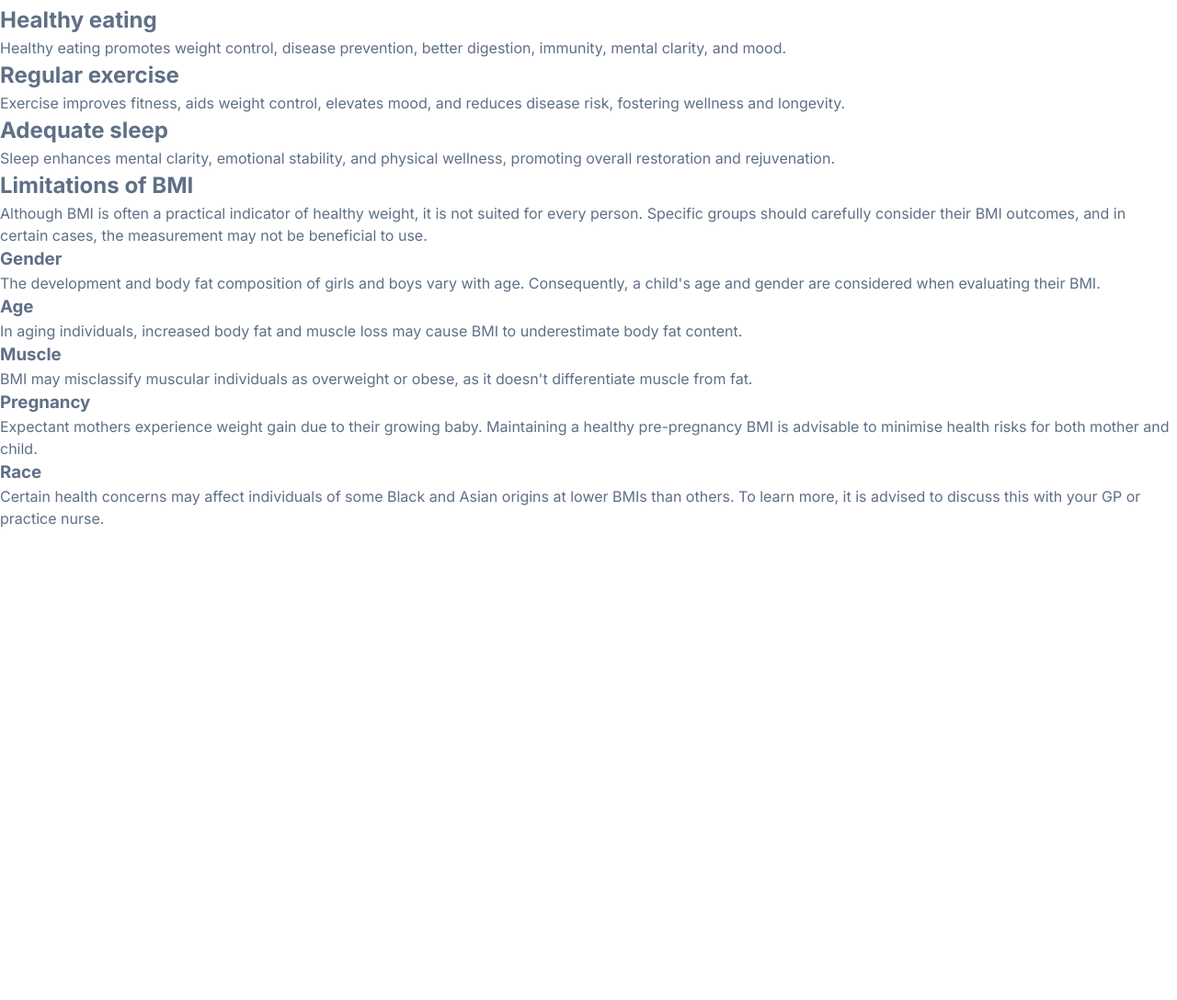
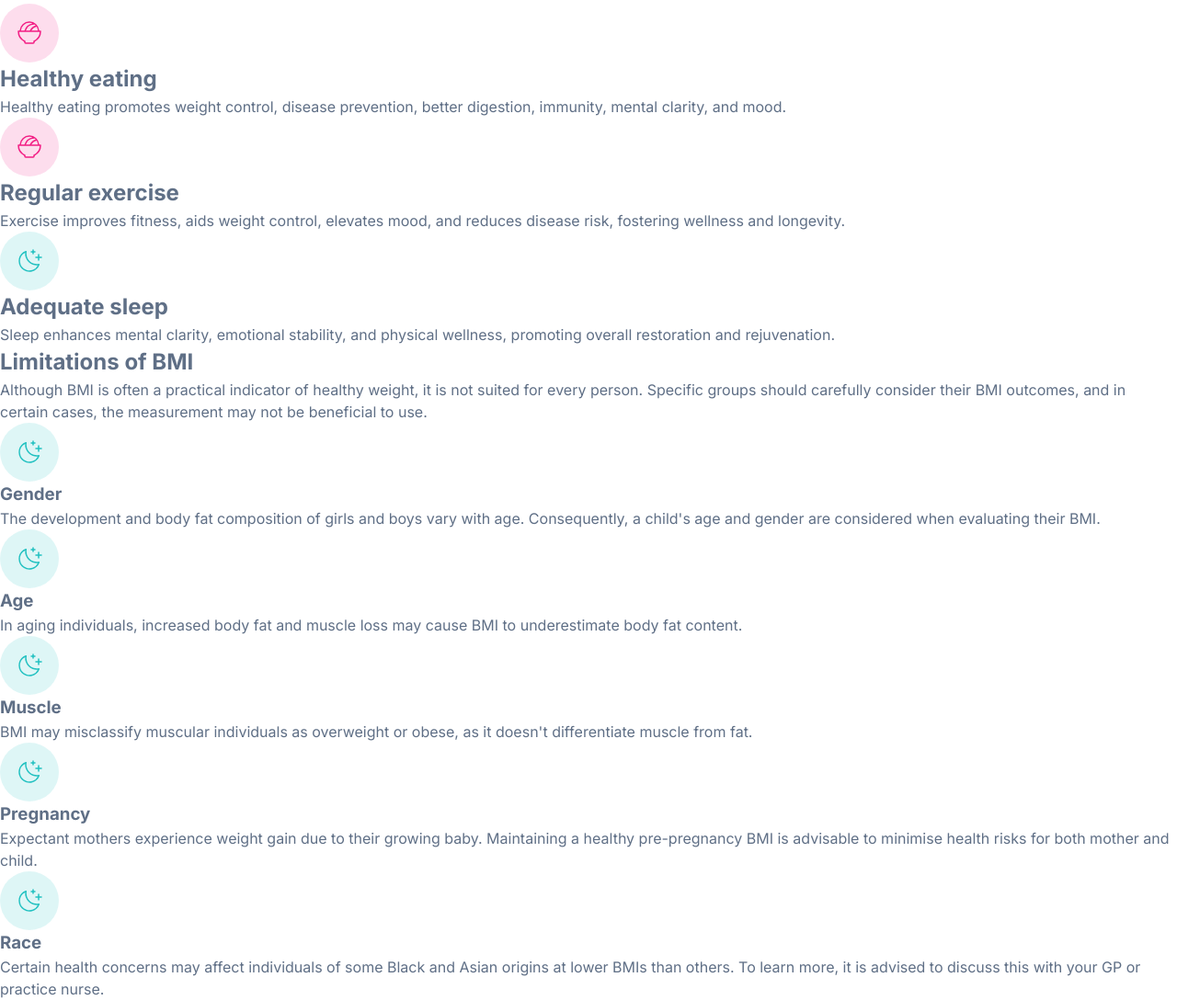
Before and after one commit to humarroquin/bmi-calculator, a plain HTML site: page index.html in a window 1280 px wide. Shown: the part 1437-2525 px from the top of the page at 92% size. Before the commit the page ends 2013 px from the top, so only its background shows below. Drawn offline with Linux system fonts and the light colour scheme; the site is published under a folder, as on GitHub Pages, so addresses that start at the root find nothing.

Commit message:
fixed the paths to the images

```diff
--- a/index.html
+++ b/index.html
@@ -90,7 +90,7 @@
         <!-- image section -->
         <figure>
           <img
-            src="/assets/images/image-man-eating.webp"
+            src="./assets/images/image-man-eating.webp"
             alt="Man eating with chopsticks"
             width="564"
             height="533"
@@ -115,7 +115,7 @@
         <div class="section-wrapper">
           <!-- habit 1 -->
           <div class="habit">
-            <img src="/assets/images/icon-eating.svg" alt="" />
+            <img src="./assets/images/icon-eating.svg" alt="" />
             <h2>Healthy eating</h2>
             <p>
               Healthy eating promotes weight control, disease prevention, better
@@ -124,7 +124,7 @@
           </div>
           <!-- habit 2 -->
           <div class="habit">
-            <img src="/assets/images/icon-eating.svg" alt="" />
+            <img src="./assets/images/icon-eating.svg" alt="" />
             <h2>Regular exercise</h2>
             <p>
               Exercise improves fitness, aids weight control, elevates mood, and
@@ -133,7 +133,7 @@
           </div>
           <!-- habit 3 -->
           <div class="habit">
-            <img src="/assets/images/icon-sleep.svg" alt="" />
+            <img src="./assets/images/icon-sleep.svg" alt="" />
             <h2>Adequate sleep</h2>
             <p>
               Sleep enhances mental clarity, emotional stability, and physical
@@ -157,7 +157,7 @@
           <!-- card 1 -->
           <div class="item-wrapper">
             <span class="card-header">
-              <img src="/assets/images/icon-sleep.svg" alt="" />
+              <img src="./assets/images/icon-sleep.svg" alt="" />
               <h3>Gender</h3>
             </span>
             <p>
@@ -169,7 +169,7 @@
           <!-- card 2 -->
           <div class="item-wrapper">
             <span class="card-header">
-              <img src="/assets/images/icon-sleep.svg" alt="" />
+              <img src="./assets/images/icon-sleep.svg" alt="" />
               <h3>Age</h3>
             </span>
             <p>
@@ -180,7 +180,7 @@
           <!-- card 3 -->
           <div class="item-wrapper">
             <span class="card-header">
-              <img src="/assets/images/icon-sleep.svg" alt="" />
+              <img src="./assets/images/icon-sleep.svg" alt="" />
               <h3>Muscle</h3>
             </span>
             <p>
@@ -191,7 +191,7 @@
           <!-- card 4 -->
           <div class="item-wrapper">
             <span class="card-header">
-              <img src="/assets/images/icon-sleep.svg" alt="" />
+              <img src="./assets/images/icon-sleep.svg" alt="" />
               <h3>Pregnancy</h3>
             </span>
             <p>
@@ -203,7 +203,7 @@
           <!-- card 5 -->
           <div class="item-wrapper">
             <span class="card-header">
-              <img src="/assets/images/icon-sleep.svg" alt="" />
+              <img src="./assets/images/icon-sleep.svg" alt="" />
               <h3>Race</h3>
             </span>
             <p>
```
